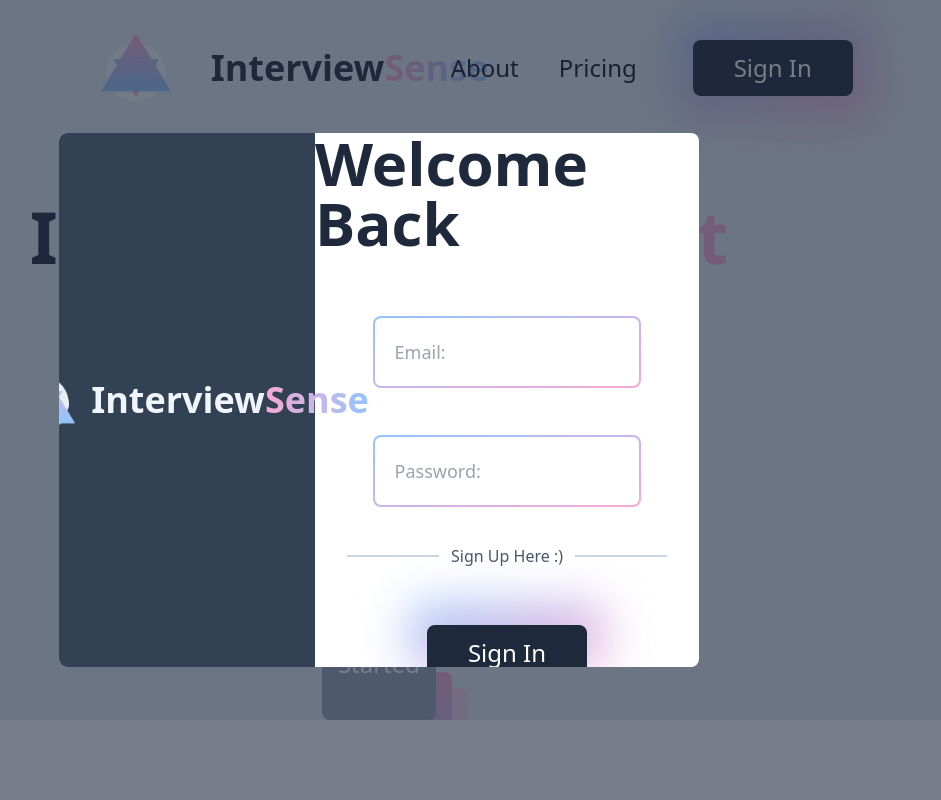
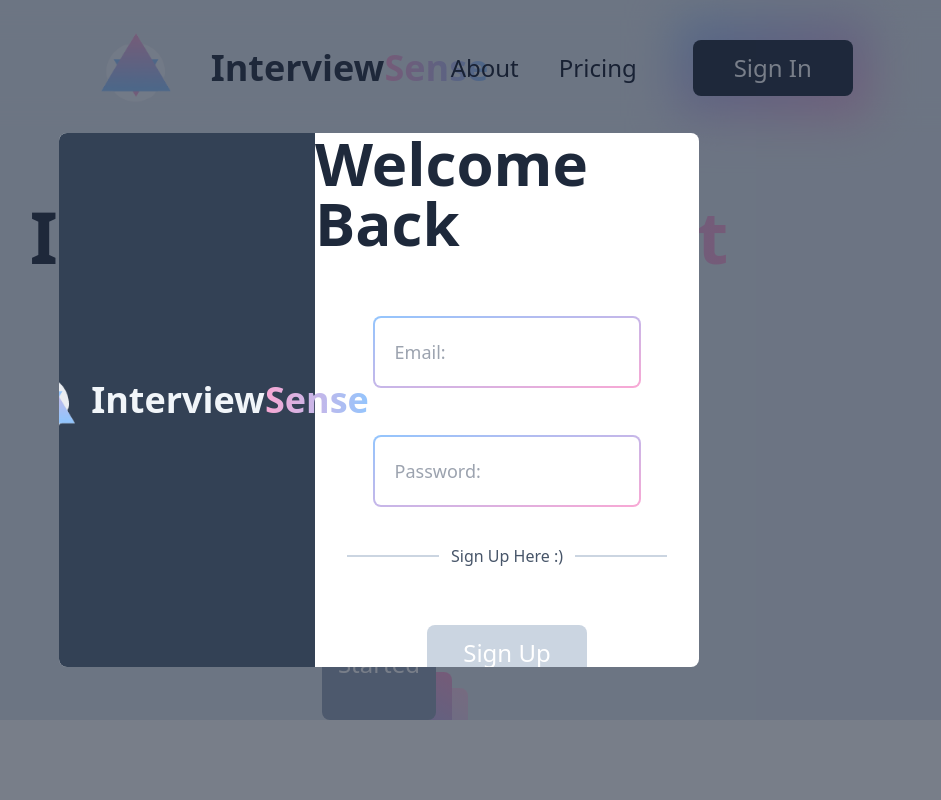
Before and after one commit to VisH317/interview, a Nuxt app: page / in a window 1280 px wide. Both pictures are taken after a click on the element "Sign In". Shown: the top 800 px of the page, without its empty margins (261-1202 px from the left). Built offline with nearby package versions, Linux system fonts and the light colour scheme; no server answers.

Commit message:
setup form blocking on login

```diff
--- a/components/auth/Login.vue
+++ b/components/auth/Login.vue
@@ -46,9 +46,9 @@
                     <hr class="w-80 h-px my-8 bg-gray-200 border-[1px] border-slate-300 dark:bg-slate-600">
                     <span class="absolute px-3 font-normal text-slate-600 bg-white mx-auto dark:text-slate-400 " @click="() => { login = false; signup = true }">Sign Up Here :)</span>
                 </div>
-                <div class="group relative flex flex-row items-center transition ease-in-out duration-300 hover:-translate-y-1 hover:opacity-[0.85] w-48 h-24">
-                    <button class="bg-gradient-to-br from-blue-300 to-pink-300 py-2 px-4 flex justify-center items-center blur-xl w-48 h-full absolute"></button>
-                    <div class="group-hover:shadow-lg border-2 border-slate-800 bg-slate-800 text-white duration-300 transition ease-in-out bg-slate-800 text-2xl font-light rounded-lg h-14 w-40 cursor-pointer text-center flex justify-center items-center z-20 absolute left-4 top-5" @click="action">Sign In</div>
+                <div :class="`group relative flex flex-row items-center transition ease-in-out duration-300 ${disabled ? '' : 'hover:-translate-y-1 hover:opacity-[0.85]'} w-48 h-24`">
+                    <button :disabled="disabled" class="bg-gradient-to-br from-blue-300 to-pink-300 py-2 px-4 flex justify-center items-center blur-xl w-48 h-full absolute" v-if="!disabled"></button>
+                    <div :class="` ${disabled ? 'bg-slate-300 cursor-default' : 'group-hover:shadow-lg bg-slate-800 cursor-pointer'} text-white duration-300 transition ease-in-out text-2xl font-light rounded-lg h-14 w-40 text-center flex justify-center items-center z-20 absolute left-4 top-5`">Sign Up</div>
                 </div>
 
             </div>
```
